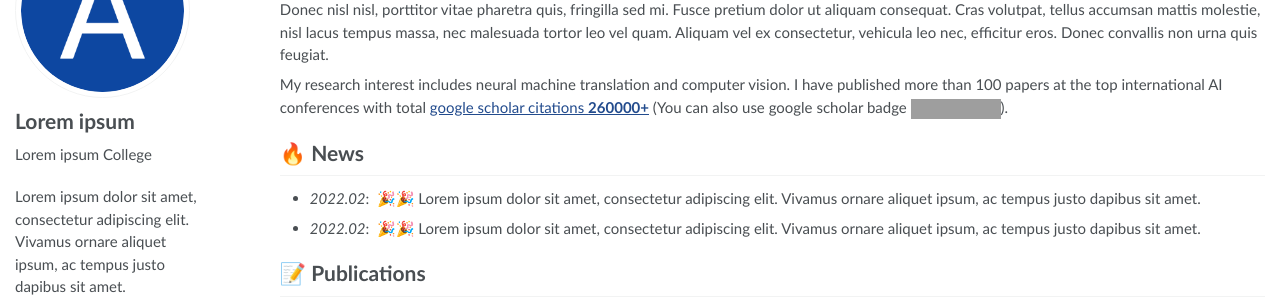
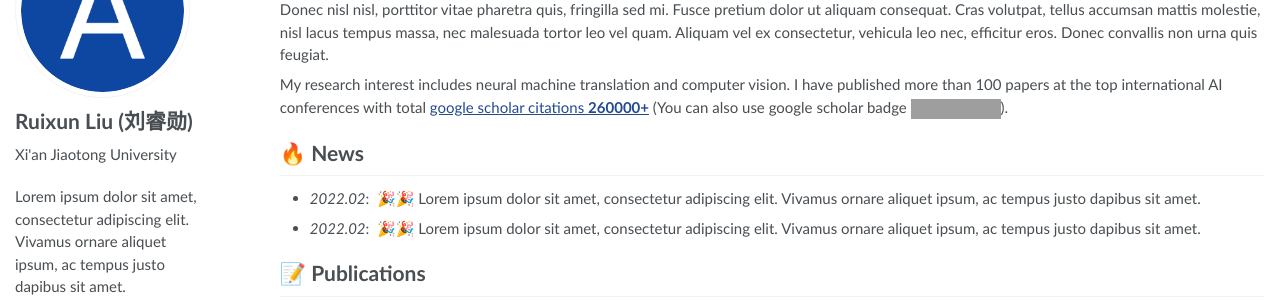
Before and after one commit to liuruixun/liuruixun.github.io, a Jekyll site: the page built from _pages/about.md, in a window 1280 px wide. Shown: the part 168-468 px from the top of the page. Built offline with Jekyll 4.4.1, drawn with Linux system fonts in a browser that asks for light colours; grey boxes are pictures that could not be loaded.

Commit message:
Update _config.yml

```diff
--- a/_config.yml
+++ b/_config.yml
@@ -21,13 +21,13 @@
 
 # Site Author
 author:
-  name             : "Lorem ipsum"
+  name             : "Ruixun Liu (刘睿勋)"
   avatar           : "images/android-chrome-512x512.png"
-  bio              : "Lorem ipsum College"
+  bio              : "Xi'an Jiaotong University"
   location         : "Beijing, China"
   employer         :
   pubmed           :
-  googlescholar    : "https://scholar.google.com/citations?user=YOUR_GOOGLE_SCHOLAR_ID"
+  googlescholar    : "https://scholar.google.com/citations?user=WTleRV8AAAAJ&hl=zh-CN"
   email            : "Lorem@ipsum.com"
   researchgate     :  # e.g., "https://www.researchgate.net/profile/yourprofile"
   uri              :
```
